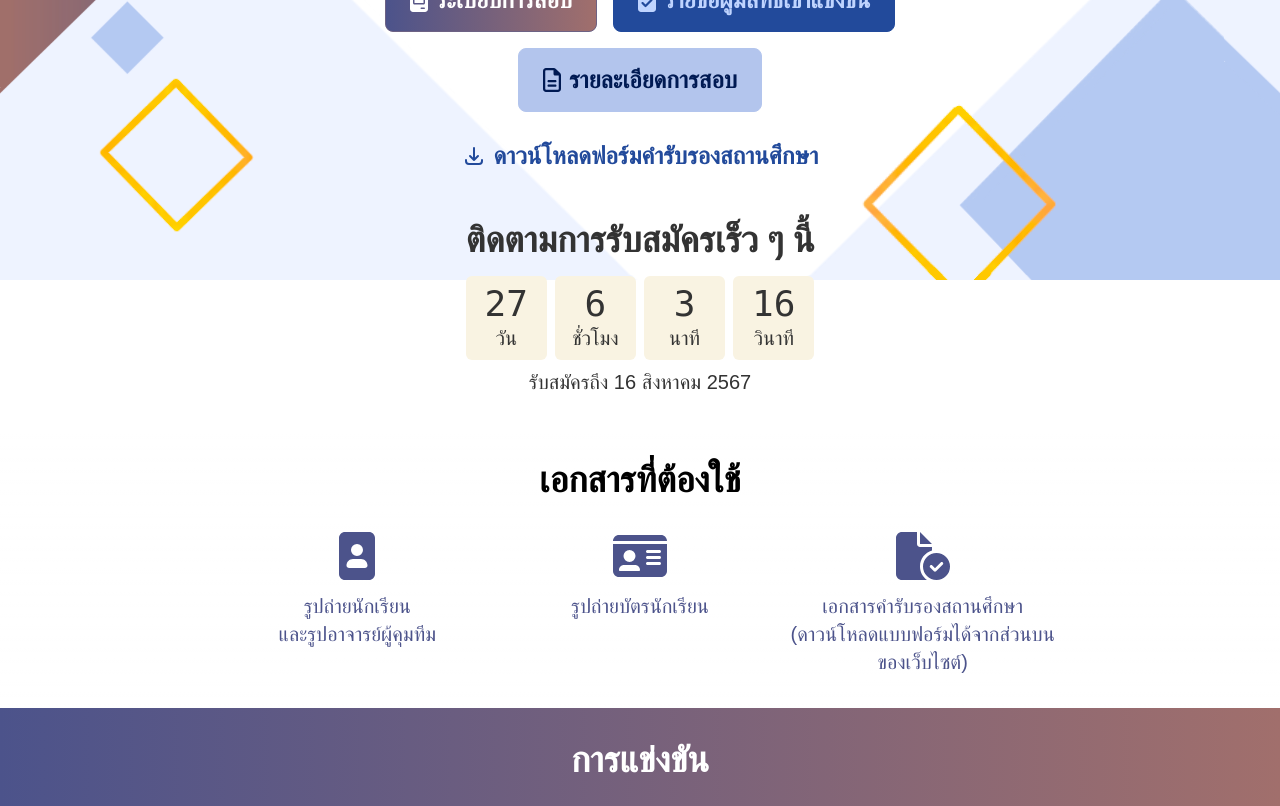
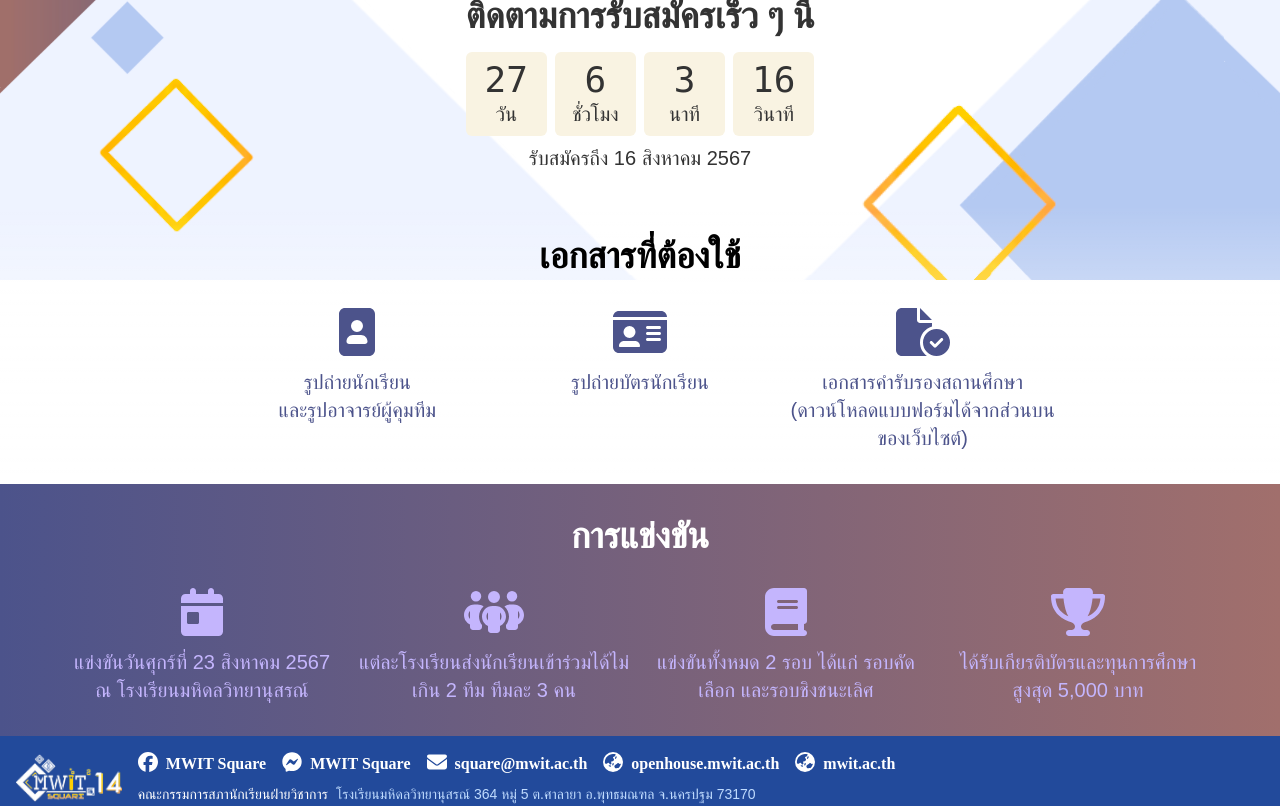
Before and after one commit to Meaookung144/mwit-square-2024, a Next.js app: page / in a window 1280 px wide. Shown: the part 520-1326 px from the top of the page. Built offline with nearby package versions, Linux system fonts and the light colour scheme; a web font is replaced by a local one.

Commit message:
Update index.jsx

```diff
--- a/pages/index.jsx
+++ b/pages/index.jsx
@@ -63,7 +63,7 @@ const share = [
 const ctInfo = [
   {
     icon: faCalendarDay,
-    text: 'แข่งขันวันเสาร์ที่ 27 สิงหาคม 2567 ในรูปแบบออนไลน์',
+    text: 'แข่งขันวันศุกร์ที่ 23 สิงหาคม 2567 ณ โรงเรียนมหิดลวิทยานุสรณ์',
   },
   {
     icon: faPeopleGroup,
@@ -185,7 +185,7 @@ export default function Home() {
                 ระดับมัธยมศึกษาตอนต้นประจำปี พ.ศ. 2567
               </span>
             </div>
-            <div className='w-full px-4 flex flex-col items-center gap-2 md:gap-4'>
+            {/* <div className='w-full px-4 flex flex-col items-center gap-2 md:gap-4'>
               <div className='flex flex-wrap gap-2 md:gap-4 justify-center md:mt-2'>
                 <Link
                   href={
@@ -228,9 +228,9 @@ export default function Home() {
                 <FontAwesomeIcon icon={faFileLines} />
                 <span>รายละเอียดการสอบ</span>
               </a>
-            </div>
+            </div> */}
             <div className='w-full' />
-            <div className='ds-dropdown ds-dropdown-hover sm:ds-dropdown-right'>
+            {/* <div className='ds-dropdown ds-dropdown-hover sm:ds-dropdown-right'>
               <label
                 tabIndex='0'
                 className='ds-btn ds-btn-sm ds-btn-ghost font-IBMPlex font-bold text-primary md:ds-btn-md md:text-xl lg:text-2xl m-1 space-x-2'
@@ -278,7 +278,7 @@ export default function Home() {
                   </a>
                 </li>
               </ul>
-            </div>
+            </div> */}
             <div className='w-full' />
             <div className='max-w-7xl pt-5 px-4 space-y-4 text-center'>
               <span className='text-xl md:text-2xl lg:text-4xl font-IBMPlex font-bold'>
```
